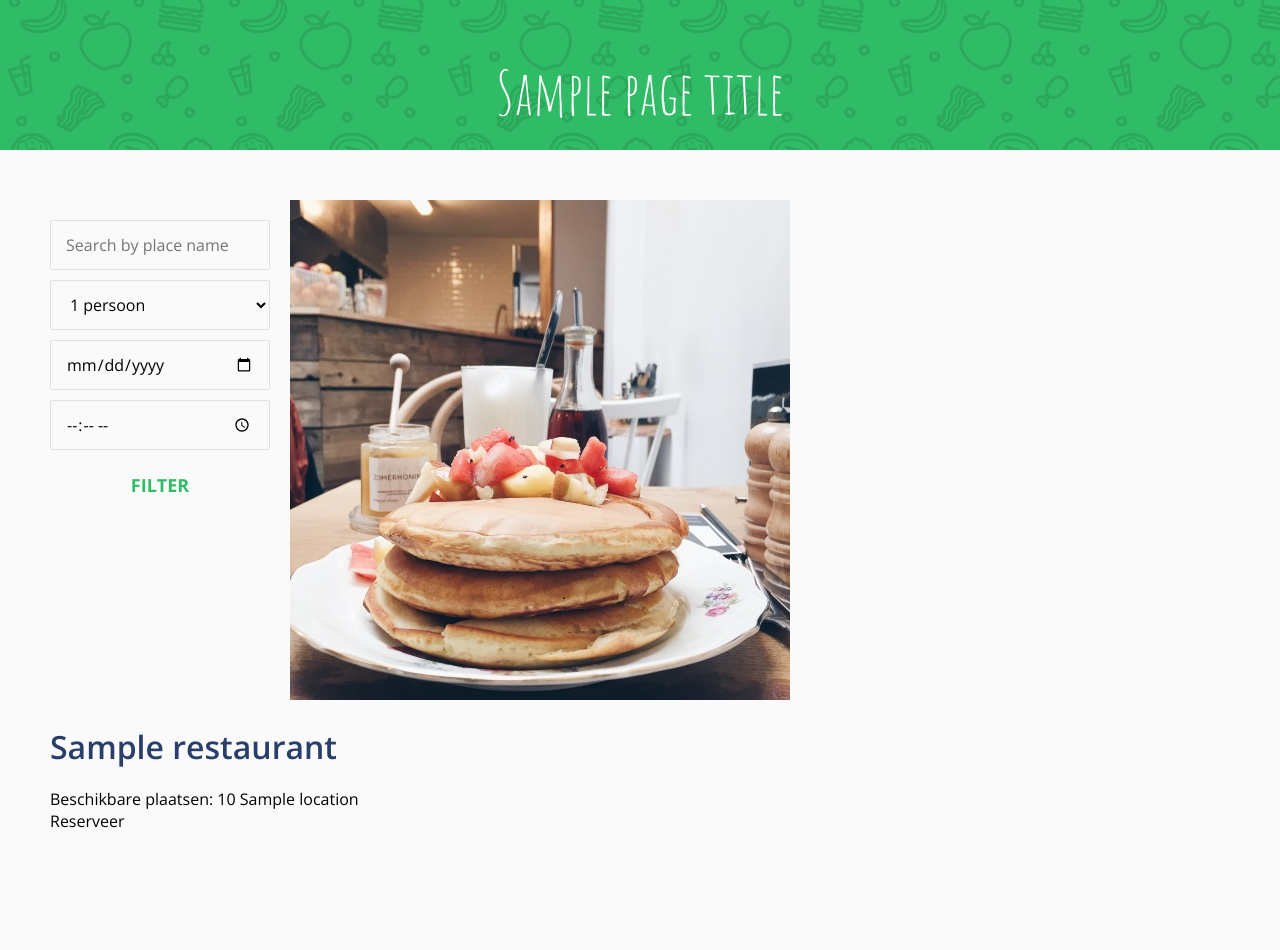
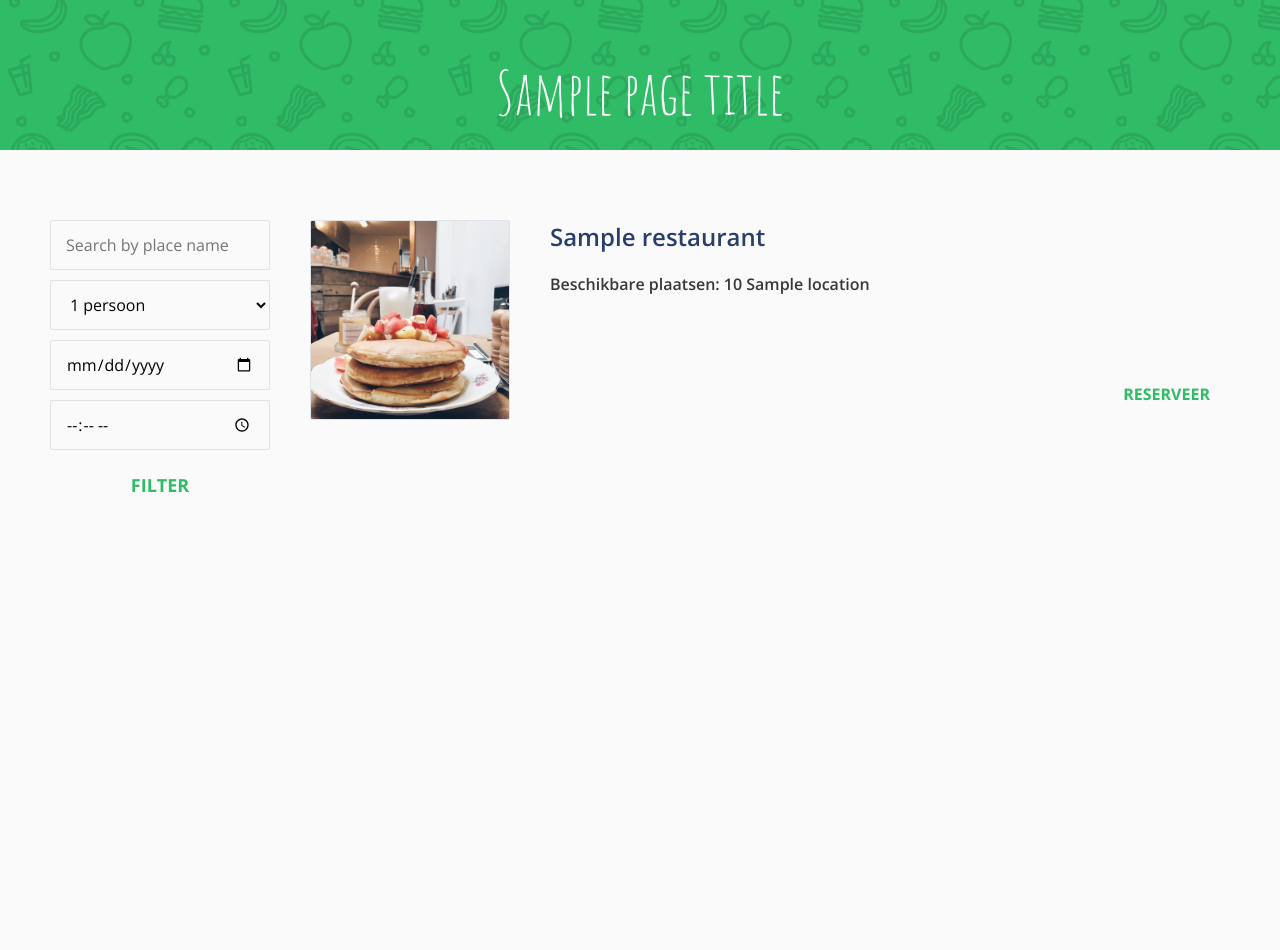
Before and after one commit to Bramskyyy/fast-dine, a PHP site: template Code/Client/templates/overview.twig in a window 1280 px wide. Shown: the part 210-1160 px from the top of the page. Run offline with PHP 8.4, Linux system fonts and the light colour scheme; the template is opened without the code that fills it: most values are stand-ins (such as "Sample title", 1, 10 or a date in 2020); some libraries are stand-ins or nearby versions.

Commit message:
Fix div restaurants

```diff
--- a/Code/Client/templates/overview.twig
+++ b/Code/Client/templates/overview.twig
@@ -26,6 +26,7 @@
 				<input type="submit" name="name" value="Filter" />
 			</form>
 		</div>
+		<div class="restaurants clearfix">
 
 			{% for restaurant in restaurants %}
 
```
Lines whose indentation alone changed are shown as unchanged.
